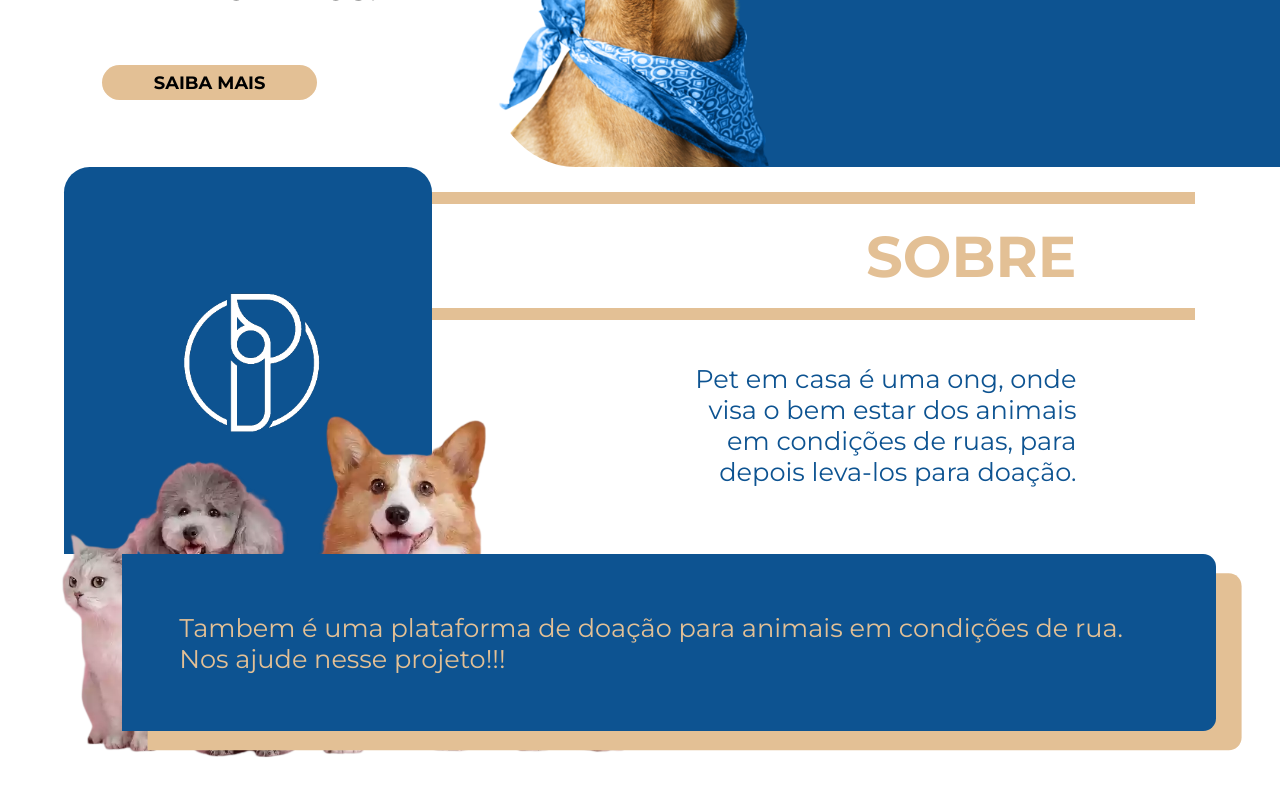
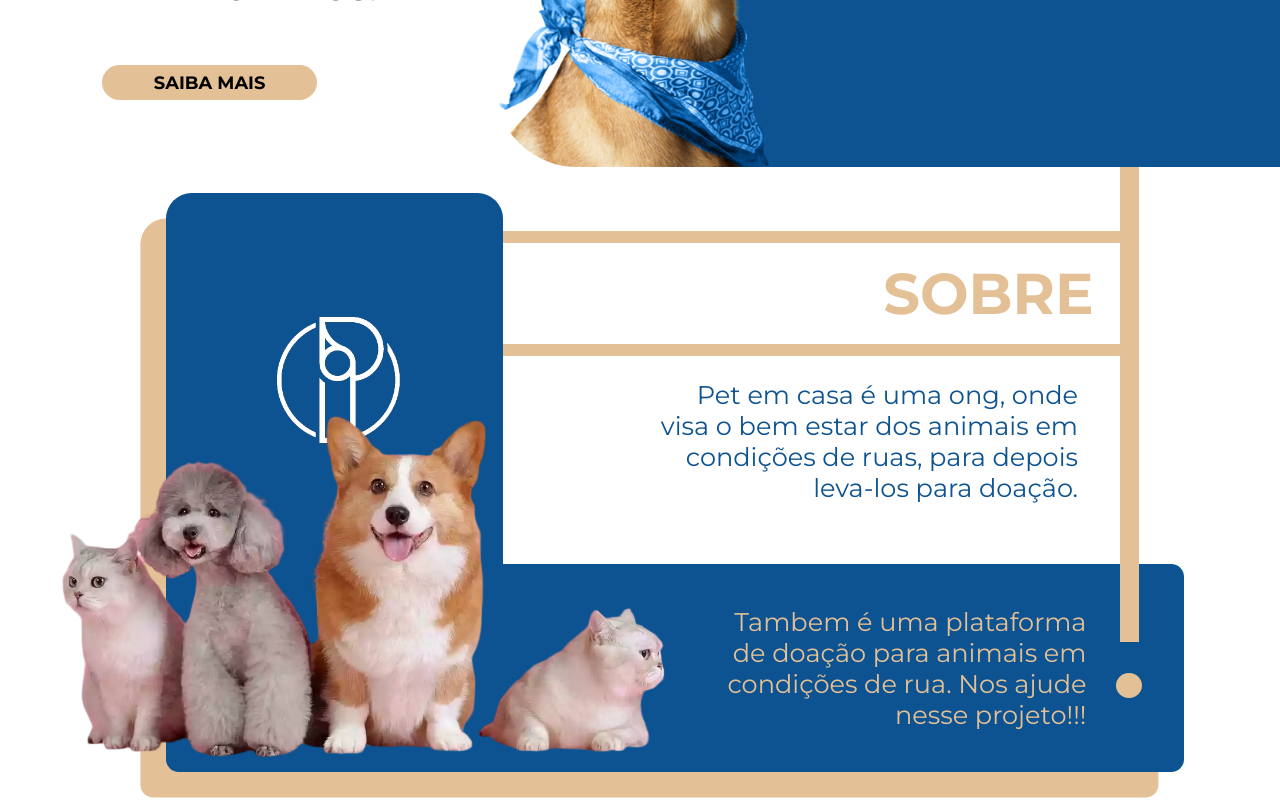
Before and after one commit to Al3ncar/PTH, a React (Create React App) app: page / in a window 1280 px wide. Shown: the part 465-1265 px from the top of the page. Built offline with nearby package versions, Linux system fonts and the light colour scheme.

Commit message:
PEC: Atualizando a main

```diff
--- a/src/assets/App.css
+++ b/src/assets/App.css
@@ -118,34 +118,33 @@ h1{ width: 18%; margin: 0 2%;}
 /* ---- Main ---- */
 
 .cont_Main{
-  width: 100%;
-  height: 49.4vw;
+  width: 100%; height: 49.4vw;
   position: relative;
   display: flex;
   flex-direction: column;
 }
-/* .cont_Main::before{
+.cont_Main::before{
   content: "";
-  width: 2%; height: 80%;
+  width: 1.5%; height: 75%;
 
   background-color: #E3C095;
-  position: relative;
-  left: 91.5%; top:0%;
+  position: absolute;
+  right: 11%; top:0%;
   z-index: 3;
 }
 
 .cont_Main::after{
   content: "";
-  width: 4%; height: 4%;
+  width: 2%; height: 4%;
   border-radius: 50%;
   background-color: #E3C095;
-  position: relative;
-  right: 6.9%; top:83%;
-  z-index: 3;
-} */
+  position: absolute;
+  right: 10.8%; top:80%;
+}
 
 .cont_box{
-  width: 100%;
+  width: 100%;   margin-top: 2%;
+
   border-radius: 1vw 1vw 0 1vw;
 
   display: flex;
@@ -154,8 +153,10 @@ h1{ width: 18%; margin: 0 2%;}
 }
 .box_LogP{
   width: 50%; height: 100%;
-  padding: 8% 0; margin-left: 5%;
+  padding: 8% 0; margin-left: 13%;
   border-radius: 2vw 2vw 0 0;
+
+  box-shadow: -2vw 2vw 0px 0vw #E3C095;
   display: flex;
   justify-content: center;
   align-items: center;
@@ -164,7 +165,7 @@ h1{ width: 18%; margin: 0 2%;}
 .box_LogP > img{width: 50%;}
 
 .tilt_sobre{
-  width: 90%; padding: 2% 14% 2% 0;
+  width: 81%; padding: 2% 5% 2% 0;
   border: 1vw solid #E3C095;
   border-right: none ;
   border-left: none ;
@@ -173,8 +174,8 @@ h1{ width: 18%; margin: 0 2%;}
   color: #E3C095;
 }
 .cont_Pargs{
-  width: 76%; height: 34%;
-  padding:5% 0;
+  width: 74%; height: 34%;
+  padding:3% 0;
   text-align: end;
   display: flex;
   align-items: end;
@@ -182,14 +183,12 @@ h1{ width: 18%; margin: 0 2%;}
 }
 
 .cont_sobre{
-  width: 90%; margin-left: 5%;
+  width: 82%; margin-left: 13%;
   border-radius: 2.5vw 0 0 0;
-  display: flex;
-  justify-content: end;
 }
 
 .parg_sobre_first{
-  width: 60%;
+  width: 75%;
   font-size: 2vw;
   color: #0D5391;
 }
@@ -202,16 +201,18 @@ h1{ width: 18%; margin: 0 2%;}
 .Dogs{ width: 100%; }
 
 .parg_sobre_second{
-  width: 95%; padding: 5%;
-  border-radius: 0 1vw 1vw 0;
-  box-shadow: 2vw 1.5vw 0px #E3C095;
+  width: 97%; padding: 4%;
+  border-radius: 0 1vw 1vw 1vw;
+  box-shadow: -2vw 2vw 0px 0vw #E3C095;
   display: flex;
-  align-items: end;
+  justify-content: flex-end;
   font-size: 2vw;
   background-color: #0D5391;
   color: #E3C095;
   z-index: 1;
 }
-.parg_sobre_second > p{
-  width: 100%;
+.parg_sobre_s{
+  width: 45%;
+  text-align: end;
+  padding-right: 6%;
 }
--- a/src/assets/App.js
+++ b/src/assets/App.js
@@ -114,7 +114,7 @@ export default class App extends React.Component{
               </div>
 
               <div className="parg_sobre_second">
-                <p>
+                <p className="parg_sobre_s">
                   Tambem é uma plataforma de doação para animais em condições de rua. Nos ajude nesse projeto!!!
                 </p>
               </div>
```
